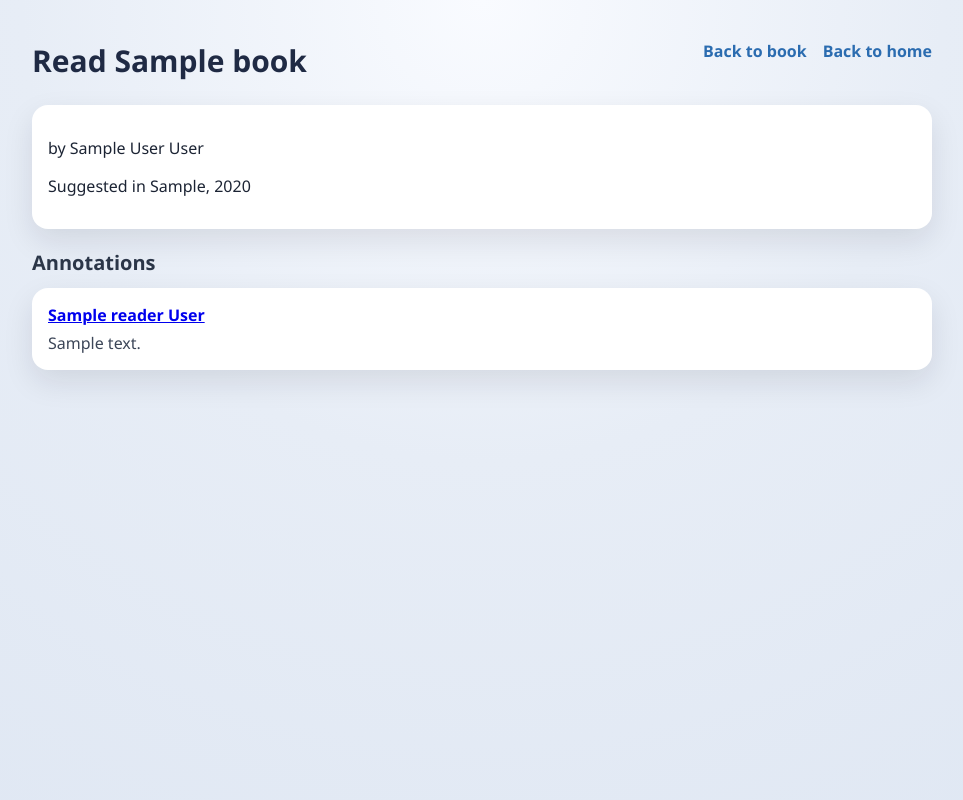
After one commit to BabyninDmytro/FlaskLibrary, a Flask app: page /book/1/read in a window 1280 px wide. The commit adds this page. Shown: the whole page, without its empty margins (158-1121 px from the left). Run offline with Flask 3, Linux system fonts and the light colour scheme; tables that the repository leaves empty hold one stand-in row (values such as "Sample post").

Commit message:
Move annotations feed to dedicated read page

```diff
--- a/app/forms.py
+++ b/app/forms.py
@@ -33,3 +33,8 @@ class ReviewForm(FlaskForm):
         validators=[DataRequired()],
     )
     submit = SubmitField('Add review')
+
+
+class AnnotationForm(FlaskForm):
+    text = TextAreaField('Your annotation', validators=[DataRequired()])
+    submit = SubmitField('Save annotation')
--- a/app/routes.py
+++ b/app/routes.py
@@ -3,8 +3,8 @@ from flask_login import current_user, login_required, login_user, logout_user
 from sqlalchemy import String, and_, cast, or_
 
 from app.extensions import db
-from app.forms import LoginForm, RegistrationForm, ReviewForm
-from app.models import Book, Reader, Review
+from app.forms import AnnotationForm, LoginForm, RegistrationForm, ReviewForm
+from app.models import Annotation, Book, Reader, Review
 
 
 bp = Blueprint('main', __name__)
@@ -115,16 +115,47 @@ def reviews(review_id):
 @bp.route('/book/<int:book_id>', methods=['GET', 'POST'])
 def book(book_id):
     book = Book.query.filter_by(id=book_id).first_or_404(description="There is no book with this ID.")
-    form = ReviewForm()
+    review_form = ReviewForm(prefix='review')
+    annotation_form = AnnotationForm(prefix='annotation')
 
-    if form.validate_on_submit():
+    if review_form.submit.data and review_form.validate_on_submit():
         if not current_user.is_authenticated:
             flash('Please log in to add a review.', 'error')
             return redirect(url_for('main.login'))
 
-        review = Review(text=form.text.data.strip(), stars=form.stars.data, book_id=book.id, reviewer_id=current_user.id)
+        review = Review(
+            text=review_form.text.data.strip(),
+            stars=review_form.stars.data,
+            book_id=book.id,
+            reviewer_id=current_user.id,
+        )
         db.session.add(review)
         db.session.commit()
         return redirect(url_for('main.book', book_id=book.id))
 
-    return render_template('book.html', book=book, form=form)
+    if annotation_form.submit.data and annotation_form.validate_on_submit():
+        if not current_user.is_authenticated:
+            flash('Please log in to add an annotation.', 'error')
+            return redirect(url_for('main.login'))
+
+        annotation = Annotation(text=annotation_form.text.data.strip(), book_id=book.id, reviewer_id=current_user.id)
+        db.session.add(annotation)
+        db.session.commit()
+        return redirect(url_for('main.book', book_id=book.id))
+
+    reviews = book.reviews.order_by(Review.id.desc()).all()
+
+    return render_template(
+        'book.html',
+        book=book,
+        review_form=review_form,
+        annotation_form=annotation_form,
+        reviews=reviews,
+    )
+
+
+@bp.route('/book/<int:book_id>/read')
+def book_read(book_id):
+    book = Book.query.filter_by(id=book_id).first_or_404(description="There is no book with this ID.")
+    annotations = book.annotations.order_by(Annotation.id.desc()).all()
+    return render_template('book_read.html', book=book, annotations=annotations)
--- /dev/null
+++ b/templates/book_read.html
@@ -0,0 +1,123 @@
+<!DOCTYPE html>
+<html lang="en">
+<head>
+  <meta charset="UTF-8">
+  <meta name="viewport" content="width=device-width, initial-scale=1.0">
+  <title>Read {{ book.title }}</title>
+  <style>
+    :root {
+      color-scheme: light;
+      font-family: "Segoe UI", system-ui, -apple-system, sans-serif;
+    }
+
+    body {
+      margin: 0;
+      min-height: 100vh;
+      background: radial-gradient(circle at top, #f9fbff, #e7edf6 45%, #dfe7f3 100%);
+      color: #1c2434;
+    }
+
+    .page {
+      max-width: 900px;
+      margin: 0 auto;
+      padding: 40px 24px 64px;
+    }
+
+    .page-header {
+      position: relative;
+      margin-bottom: 24px;
+      padding-right: 180px;
+    }
+
+    .page-header h1 {
+      margin: 0;
+      font-size: 30px;
+      color: #1f2a44;
+    }
+
+    .header-actions {
+      position: absolute;
+      top: 0;
+      right: 0;
+      display: flex;
+      gap: 16px;
+    }
+
+    .nav-link {
+      color: #2b6cb0;
+      text-decoration: none;
+      font-weight: 600;
+    }
+
+    .nav-link:hover {
+      text-decoration: underline;
+    }
+
+    .book-card,
+    .annotation-item,
+    .empty-state {
+      background: #ffffff;
+      border-radius: 16px;
+      padding: 16px;
+      box-shadow: 0 12px 30px rgba(17, 24, 39, 0.1);
+    }
+
+    .book-card {
+      margin-bottom: 20px;
+    }
+
+    .annotation-list {
+      display: grid;
+      gap: 10px;
+    }
+
+    .annotation-author {
+      margin: 0;
+      font-weight: 600;
+    }
+
+    .annotation-text {
+      margin: 6px 0 0;
+      color: #3c4658;
+    }
+
+    .section-title {
+      margin: 0 0 12px;
+      font-size: 20px;
+      color: #2b3648;
+    }
+  </style>
+</head>
+<body>
+  <main class="page">
+    <header class="page-header">
+      <h1>Read {{ book.title }}</h1>
+      <div class="header-actions">
+        <a class="nav-link" href="{{ url_for('main.book', book_id=book.id) }}">Back to book</a>
+        <a class="nav-link" href="{{ url_for('main.home') }}">Back to home</a>
+      </div>
+    </header>
+
+    <section class="book-card">
+      <p>by {{ book.author_name }} {{ book.author_surname }}</p>
+      <p>Suggested in {{ book.month }}, {{ book.year }}</p>
+    </section>
+
+    <section>
+      <h2 class="section-title">Annotations</h2>
+      <div class="annotation-list">
+        {% for annotation in annotations %}
+          <article class="annotation-item">
+            <p class="annotation-author">
+              <a href="{{ url_for('main.profile', user_id=annotation.author.id) }}">{{ annotation.author.name }} {{ annotation.author.surname }}</a>
+            </p>
+            <p class="annotation-text">{{ annotation.text }}</p>
+          </article>
+        {% else %}
+          <div class="empty-state">No annotations yet for this book.</div>
+        {% endfor %}
+      </div>
+    </section>
+  </main>
+</body>
+</html>
```
Also changed, not shown: DEV_NOTES.md (+9 -0 lines), templates/book.html (+29 -5 lines), tests/test_forms.py (+23 -7 lines), tests/test_route_access.py (+124 -4 lines).
